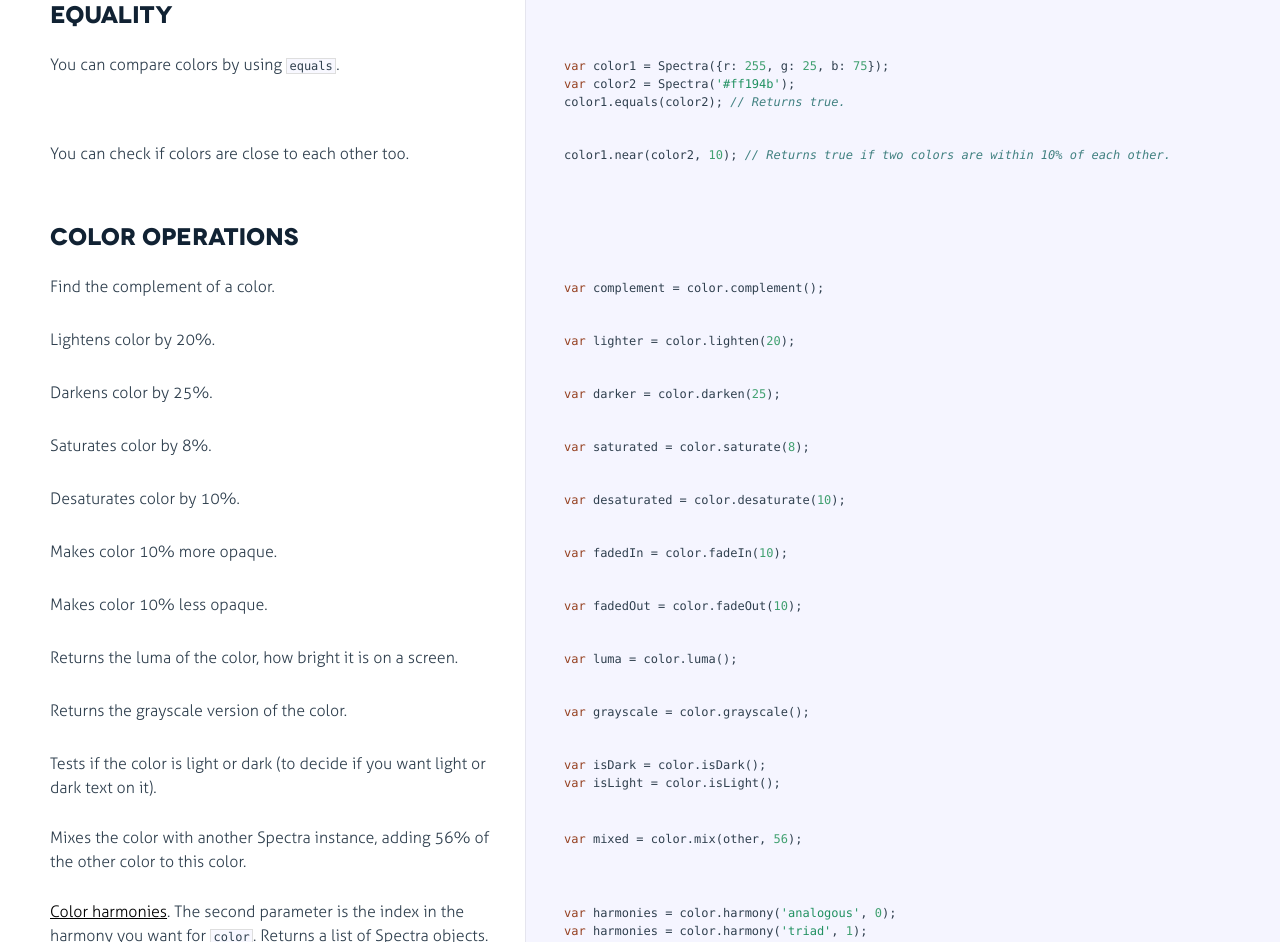
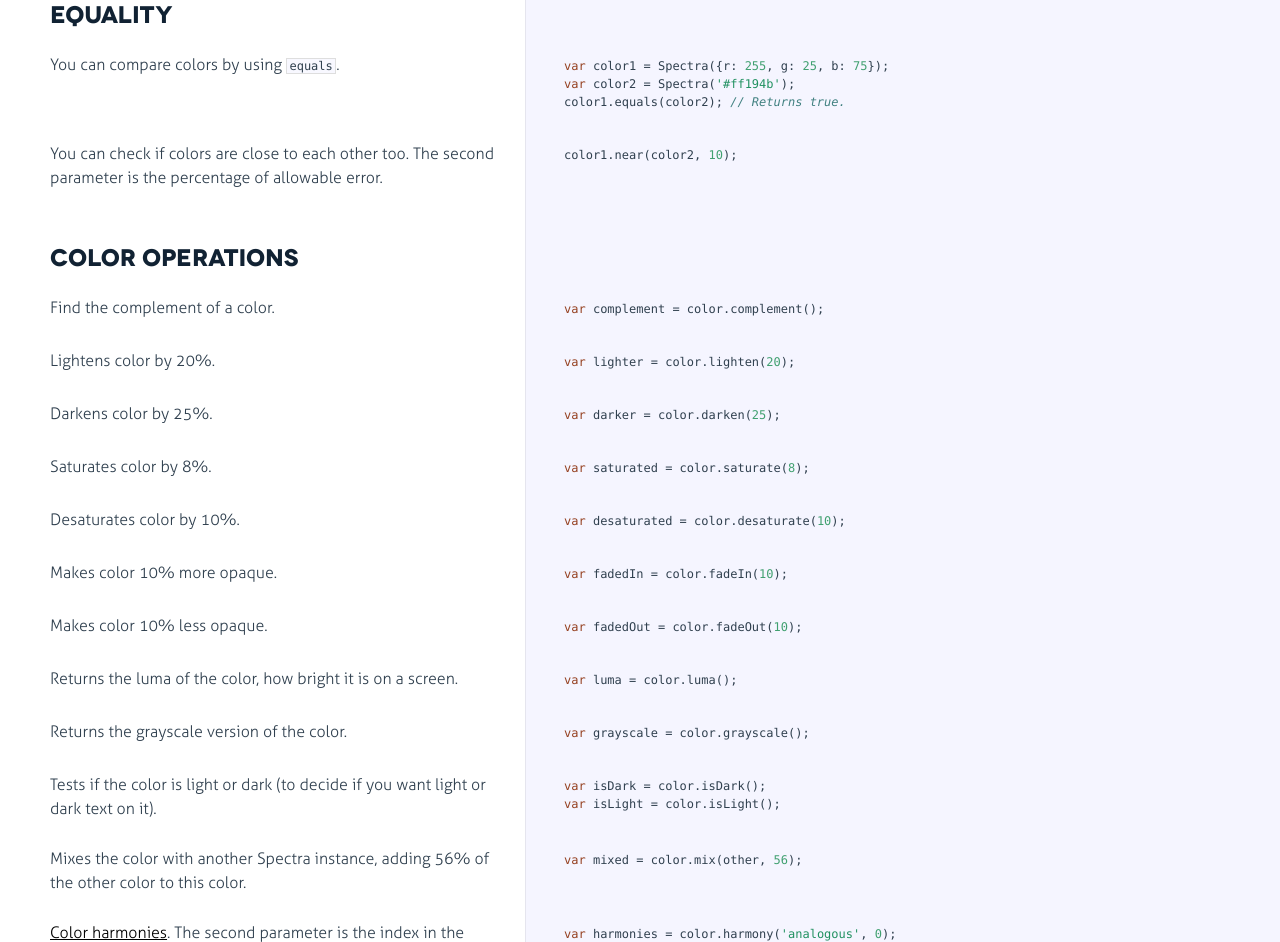
Before and after one commit to avp/spectra, a plain HTML site: page index.html in a window 1280 px wide. Shown: the part 1452-2394 px from the top of the page. Drawn offline with Linux system fonts and the light colour scheme.

Commit message:
Update docs.

```diff
--- a/index.html
+++ b/index.html
@@ -294,11 +294,12 @@
               <div class="pilwrap ">
                 <a class="pilcrow" href="#section-18">&#182;</a>
               </div>
-              <p>You can check if colors are close to each other too.</p>
+              <p>You can check if colors are close to each other too.
+The second parameter is the percentage of allowable error.</p>
 
             </div>
 
-            <div class="content"><div class='highlight'><pre>color1.near(color2, <span class="hljs-number">10</span>); <span class="hljs-comment">// Returns true if two colors are within 10% of each other.</span></pre></div></div>
+            <div class="content"><div class='highlight'><pre>color1.near(color2, <span class="hljs-number">10</span>);</pre></div></div>
 
         </li>
 
--- a/spectra.js
+++ b/spectra.js
@@ -62,7 +62,8 @@
 var color2 = Spectra('#ff194b');
 color1.equals(color2); // Returns true.
 // You can check if colors are close to each other too.
-color1.near(color2, 10); // Returns true if two colors are within 10% of each other.
+// The second parameter is the percentage of allowable error.
+color1.near(color2, 10);
 
 // Color Operations
 // ----------------
```
